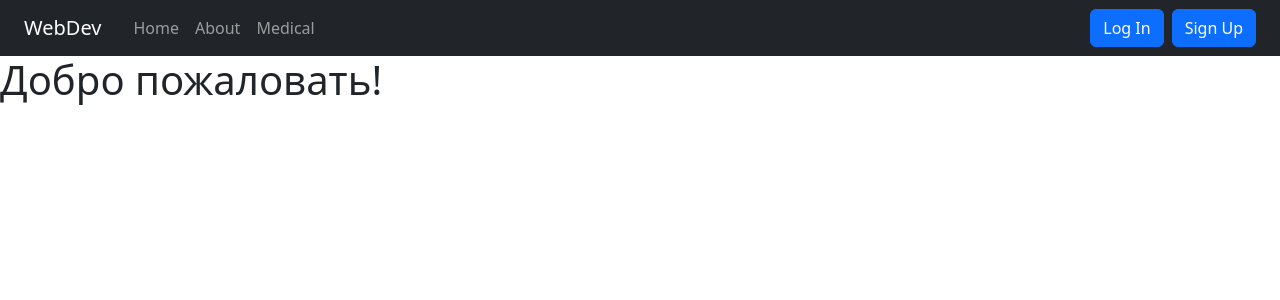
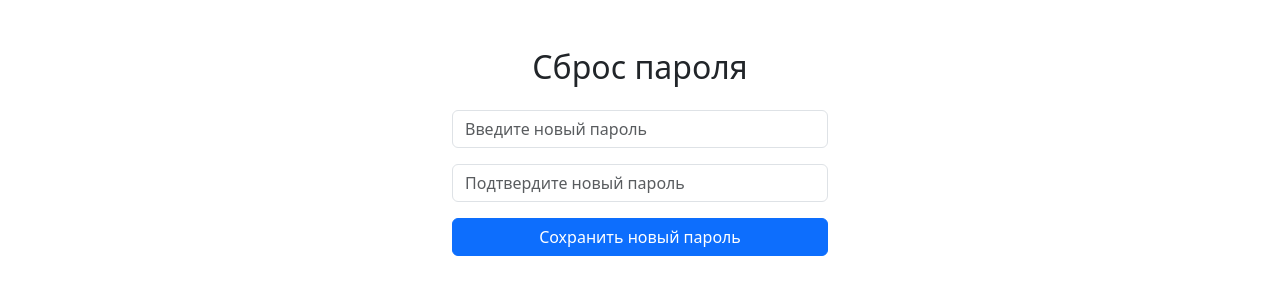
Before and after one commit to Fody0/WebsiteCloud, a React (Create React App) app in the folder frontend/: page /reset-password in a window 1280 px wide. Before the commit this address led to /. Shown: the top 300 px of the page. Built offline with nearby package versions, Linux system fonts and the light colour scheme.

Commit message:
add reset pass

```diff
--- a/frontend/src/App.js
+++ b/frontend/src/App.js
@@ -6,6 +6,8 @@ import Register from './components/Auth/Register';
 import 'bootstrap/dist/css/bootstrap.min.css';
 import Error from './components/pages/Error';
 import About from './components/pages/About';
+import Forgot from "./components/Reset/Forgot";
+import Reset from "./components/Reset/Reset";
 
 
 const App = () => {
@@ -17,6 +19,9 @@ const App = () => {
                 <Route path="/register" element={<Register />} />
                 <Route path="*" element={<Error />} />
                 <Route path="/about" element={<About />} />
+                <Route path="/forgot-password" element={<Forgot />} />
+                <Route path="/reset-password" element={<Reset />} />
+
             </Routes>
         </Router>
     );
--- a/frontend/src/components/Auth/Login.jsx
+++ b/frontend/src/components/Auth/Login.jsx
@@ -1,10 +1,9 @@
 import React, { useState } from 'react';
-import { loginUser,initialLoginData } from '../network/User_api';
+import { loginUser, initialLoginData } from '../network/User_api';
 import { loginValidationSchema } from '../network/Validation';
-import {useNavigate} from "react-router-dom";
+import { useNavigate, Link } from 'react-router-dom';
 import '../styles/index.css';
 import { Form, Button, Container } from 'react-bootstrap';
-
 
 const Login = () => {
     const [formData, setFormData] = useState(initialLoginData);
@@ -76,9 +75,15 @@ const Login = () => {
                     </Form.Control.Feedback>
                 </Form.Group>
 
-                <Button variant="primary" type="submit" className="w-100">
+                <Button variant="primary" type="submit" className="w-100 mb-3">
                     Войти
                 </Button>
+
+                <div className="text-center">
+                    <Link to="/forgot-password" className="text-decoration-none">
+                        Забыли пароль?
+                    </Link>
+                </div>
             </Form>
         </Container>
     );
--- /dev/null
+++ b/frontend/src/components/Reset/Forgot.jsx
@@ -0,0 +1,58 @@
+import React, { useState } from 'react';
+import { useNavigate, Link } from 'react-router-dom';
+import { forgotPassword } from '../network/User_api';
+import '../styles/index.css';
+import { Form, Button, Container, Alert } from 'react-bootstrap';
+
+const Forgot = () => {
+    const [email, setEmail] = useState('');
+    const [message, setMessage] = useState('');
+    const [error, setError] = useState('');
+    const navigate = useNavigate();
+
+    const handleSubmit = async (e) => {
+        e.preventDefault();
+        setMessage('');
+        setError('');
+
+        try {
+            await forgotPassword(email);
+            setMessage('Письмо с инструкциями по сбросу пароля отправлено на вашу почту.');
+        } catch (err) {
+            setError('Ошибка при отправке письма. Проверьте корректность Email.');
+        }
+    };
+
+    return (
+        <Container className="mt-5" style={{ maxWidth: '400px' }}>
+            <h2 className="text-center mb-4">Восстановление пароля</h2>
+
+            {message && <Alert variant="success">{message}</Alert>}
+            {error && <Alert variant="danger">{error}</Alert>}
+
+            <Form onSubmit={handleSubmit}>
+                <Form.Group className="mb-3">
+                    <Form.Control
+                        type="email"
+                        placeholder="Введите ваш Email"
+                        value={email}
+                        onChange={(e) => setEmail(e.target.value)}
+                        required
+                    />
+                </Form.Group>
+
+                <Button variant="primary" type="submit" className="w-100">
+                    Отправить ссылку на почту
+                </Button>
+
+                <div className="text-center mt-3">
+                    <Link to="/login" className="text-decoration-none">
+                        Вернуться ко входу
+                    </Link>
+                </div>
+            </Form>
+        </Container>
+    );
+};
+
+export default Forgot;
--- /dev/null
+++ b/frontend/src/components/Reset/Reset.jsx
@@ -0,0 +1,68 @@
+import React, { useState } from 'react';
+import { useNavigate } from 'react-router-dom';
+import '../styles/index.css';
+import { Form, Button, Container } from 'react-bootstrap';
+
+const Reset = () => {
+    const [formData, setFormData] = useState({
+        password: '',
+        confirmPassword: ''
+    });
+
+    const [errors, setErrors] = useState({});
+    const navigate = useNavigate();
+
+    const handleChange = (e) => {
+        setFormData({ ...formData, [e.target.name]: e.target.value });
+    };
+
+    const handleSubmit = (e) => {
+        e.preventDefault();
+        if (formData.password !== formData.confirmPassword) {
+            setErrors({ confirmPassword: 'Пароли не совпадают' });
+            return;
+        }
+
+        console.log('Пароль успешно сброшен:', formData.password);
+        navigate('/login');
+    };
+
+    return (
+        <Container className="mt-5" style={{ maxWidth: '400px' }}>
+            <h2 className="text-center mb-4">Сброс пароля</h2>
+            <Form onSubmit={handleSubmit}>
+                <Form.Group className="mb-3">
+                    <Form.Control
+                        type="password"
+                        name="password"
+                        placeholder="Введите новый пароль"
+                        value={formData.password}
+                        onChange={handleChange}
+                        required
+                    />
+                </Form.Group>
+
+                <Form.Group className="mb-3">
+                    <Form.Control
+                        type="password"
+                        name="confirmPassword"
+                        placeholder="Подтвердите новый пароль"
+                        value={formData.confirmPassword}
+                        onChange={handleChange}
+                        isInvalid={!!errors.confirmPassword}
+                        required
+                    />
+                    <Form.Control.Feedback type="invalid">
+                        {errors.confirmPassword}
+                    </Form.Control.Feedback>
+                </Form.Group>
+
+                <Button variant="primary" type="submit" className="w-100">
+                    Сохранить новый пароль
+                </Button>
+            </Form>
+        </Container>
+    );
+};
+
+export default Reset;
--- a/frontend/src/components/network/User_api.js
+++ b/frontend/src/components/network/User_api.js
@@ -31,7 +31,7 @@ export const loginUser = async (formData) => {
         console.log(formData);
         const response = await axios.post('/api/v1/Users/login', formData, {
             headers: {
-                'Content-Type': 'application/json', // Ensure the content type is set to JSON
+                'Content-Type': 'application/json',
             },
         });
         return response.data;
@@ -39,4 +39,14 @@ export const loginUser = async (formData) => {
         console.error('Ошибка при входе:', error);
         throw error;
     }
+
 };
+export const forgotPassword = async (email) => {
+    try {
+        const response = await axios.post('/api/forgot-password', { email });
+        return response.data;
+    } catch (error) {
+        console.error('Ошибка при отправке письма для сброса пароля:', error);
+        throw error;
+    }
+};
```
